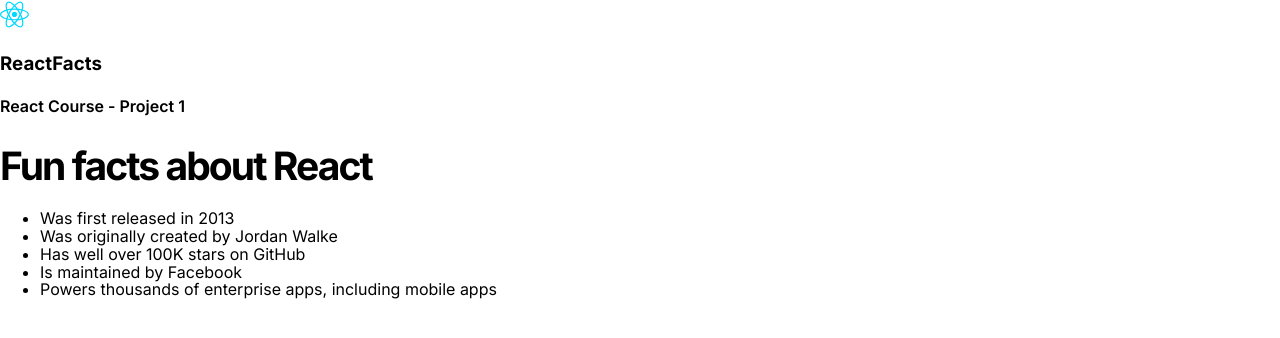
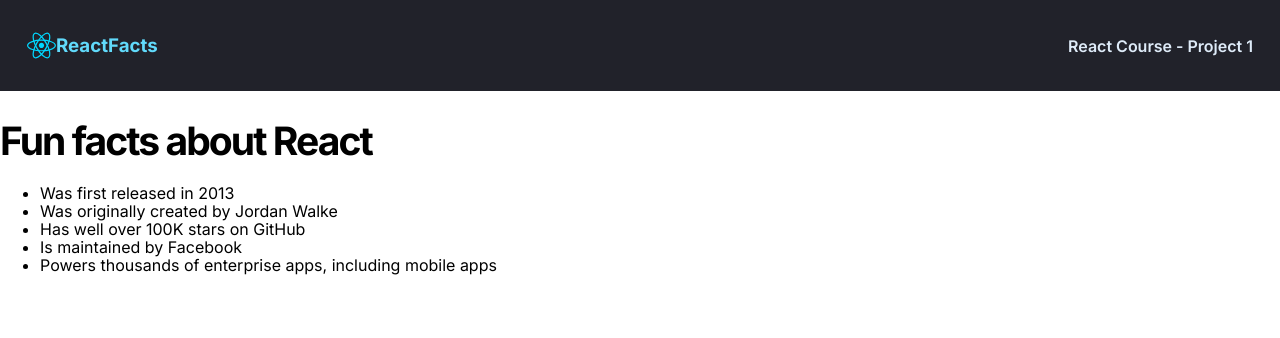
Before and after one commit to pianistoff/fun-facts-about-react, a React (Create React App) app: page / in a window 1280 px wide. Shown: the top 338 px of the page. Built offline with nearby package versions, Linux system fonts and the light colour scheme.

Commit message:
Stylize the header

```diff
--- a/src/components/Header.js
+++ b/src/components/Header.js
@@ -2,7 +2,7 @@
 
 export default function Header() {
     return (
-      <header>
+      <header className="header">
         <Logo />
         <h4 className="header-right">React Course - Project 1</h4>
       </header>
--- a/src/index.css
+++ b/src/index.css
@@ -7,6 +7,20 @@
     margin: 0;
 }
 
+.header {
+  display: flex;
+  justify-content: space-between;
+  align-items: center;
+  background: #21222A;
+  padding: 0 27px;
+  height: 91px;
+}
+
+.logo {
+  display: flex;
+  align-items: center;
+}
+
 .logo-img {
     height: 28.93px;
     width: 28.93px;
@@ -14,10 +28,13 @@
 
 .logo-text {
   font-weight: 700;
+  color: #61DAFB;
 }
 
 .header-right {
   font-weight: 600;
+  color: #DEEBF8;
+
 }
 
 .title {
```
